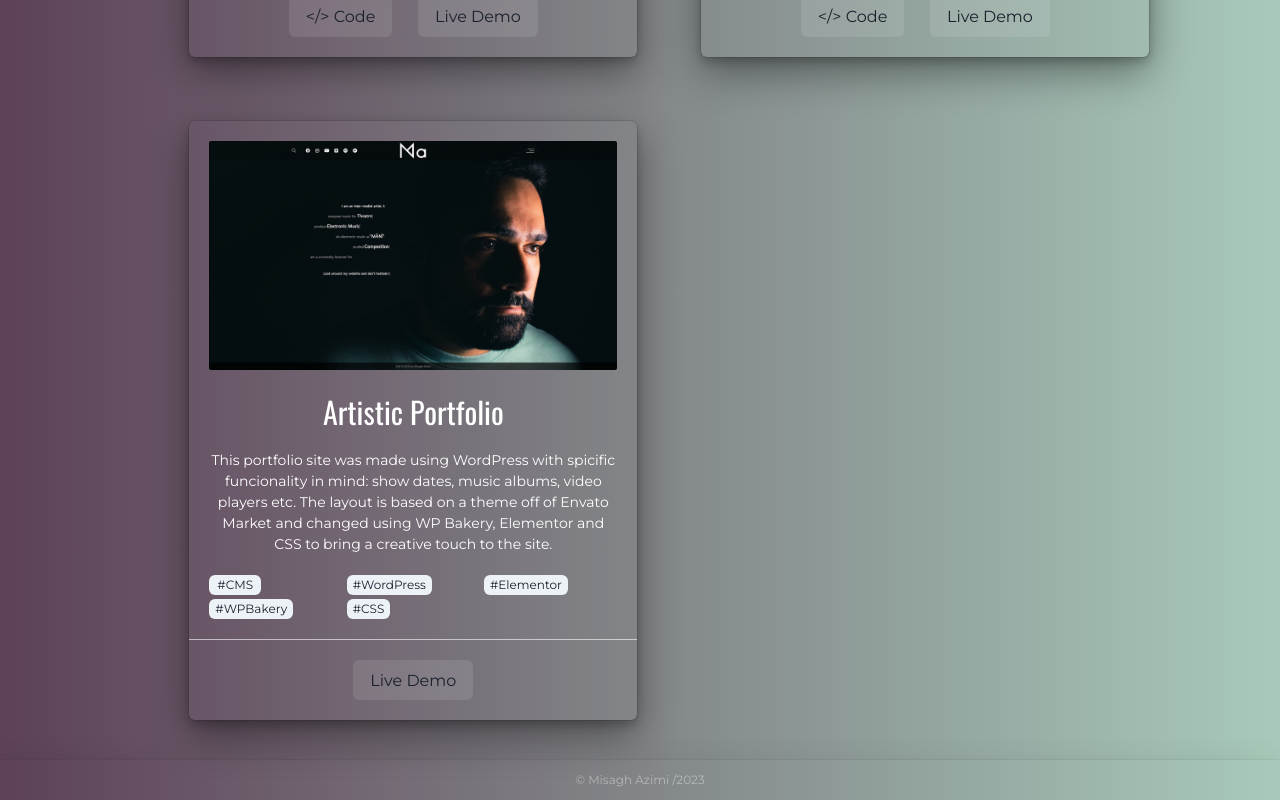
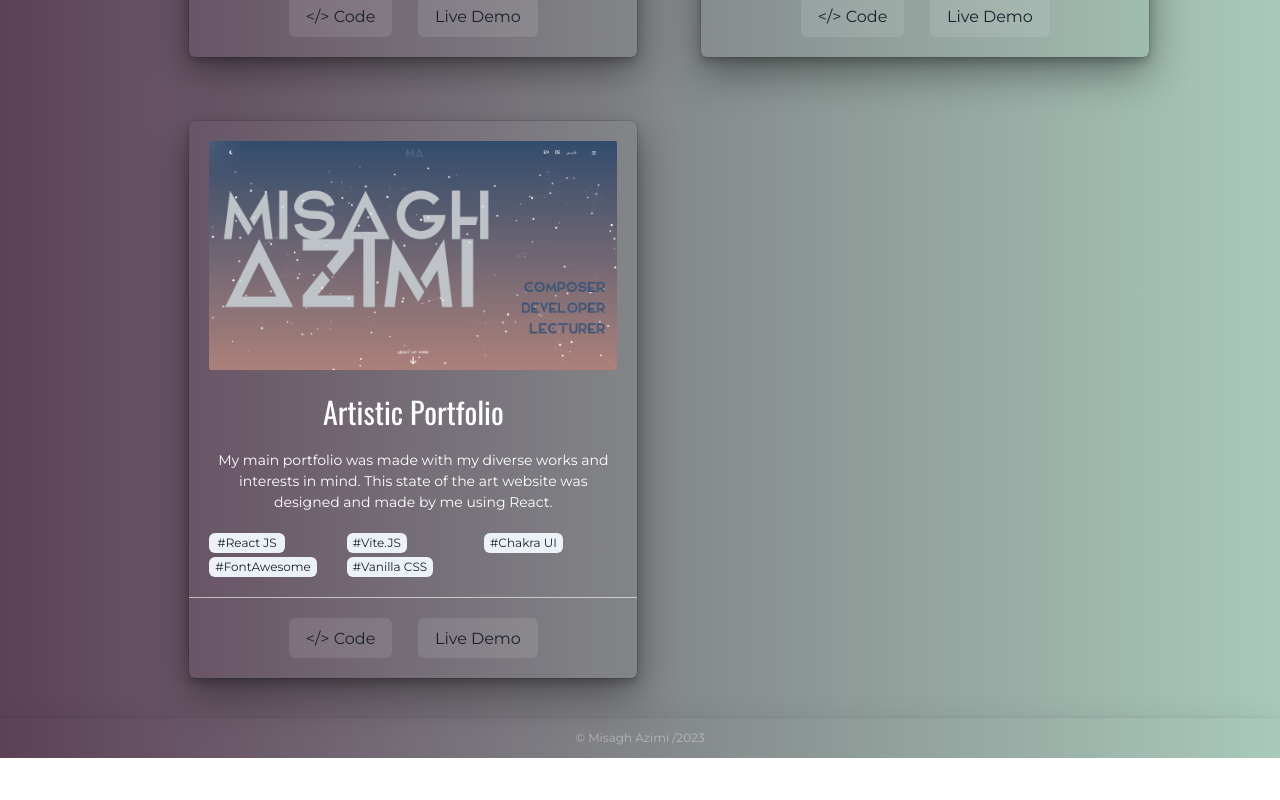
Before and after one commit to MAz-Codes/myresume, a React (Vite) app: page /work in a window 1280 px wide. Shown: the part 1232-2032 px from the top of the page. After the commit the page ends 1990 px from the top, so only its background shows below. Built offline with nearby package versions, Linux system fonts and the light colour scheme.

Commit message:
work page updated

```diff
--- a/package.json
+++ b/package.json
@@ -12,6 +12,7 @@
     "@chakra-ui/react": "^2.5.1",
     "@emotion/react": "^11.10.6",
     "@emotion/styled": "^11.10.6",
+    "d3": "^7.8.5",
     "framer-motion": "^10.3.2",
     "react": "^18.2.0",
     "react-dom": "^18.2.0",
--- a/src/Pages/Work.jsx
+++ b/src/Pages/Work.jsx
@@ -12,7 +12,7 @@ import Footbar from '../Elements/Footbar'
 import FotoMani from "/mani-music.com_.png"
 import FotoPortfolio from "/portfoliodark.jpg"
 import FotoTara from "/tarawebshop.jpg"
-import FotoMisagh from "/misaghazimi.com.jpg"
+import FotoMisagh from "/misaghazimi.png"
 import FotoNba from "/nbanews.jpg"
 import FotoQuiz from "/audioquiz.jpg"
 
@@ -228,23 +228,29 @@ return (
                     <Stack mt='6' spacing='3'>
                       <Heading fontFamily="Oswald-Regular" size='lg'>Artistic Portfolio</Heading>
                       <Text fontSize="sm" py="1vh">
-                        This portfolio site was made using WordPress with spicific funcionality in mind: show dates, music albums, video players etc. The layout is based on a theme off of Envato Market and changed using WP Bakery, Elementor and CSS to bring a creative touch to the site.
+                        My main portfolio was made with my diverse works and interests in mind. This state of the art website was designed and made by me using React.
                       </Text>
                       <Grid gap="1" templateColumns={"repeat(3, 1fr)"}>
-                      <Tag size="sm" w="fit-content">#CMS</Tag>
-                        <Tag px="1.5" size="sm" w="fit-content">#WordPress</Tag>
-                        <Tag px="1.5" size="sm" w="fit-content">#Elementor</Tag>
-                        <Tag px="1.5" size="sm" w="fit-content">#WPBakery</Tag>
-                        <Tag px="1.5" size="sm" w="fit-content">#CSS</Tag>
+                      <Tag size="sm" w="fit-content">#React JS</Tag>
+                        <Tag px="1.5" size="sm" w="fit-content">#Vite.JS</Tag>
+                        <Tag px="1.5" size="sm" w="fit-content">#Chakra UI</Tag>
+                        <Tag px="1.5" size="sm" w="fit-content">#FontAwesome</Tag>
+                        <Tag px="1.5" size="sm" w="fit-content">#Vanilla CSS</Tag>
                       </Grid>
                     </Stack>
                   </CardBody>
                   <Divider />
                   <CardFooter justifyContent={"center"} alignItems="center">
+                  <Stack direction={"row"} spacing='2vw'>
+                      <Button bg="rgba(255, 255, 255, 0.1)" _hover={{backgroundColor:"white", textColor:"black", borderColor:"transparent"}} _focus={{borderColor:"white", outlineColor:"transparent"}}
+                      onClick={()=> window.open("https://github.com/MAz-Codes/particleReactWebApp")}>
+                        {("</>")} Code
+                      </Button>
                       <Button bg="rgba(255, 255, 255, 0.1)" _hover={{backgroundColor:"white", textColor:"black", borderColor:"transparent"}} _focus={{borderColor:"white", outlineColor:"transparent"}}
                       onClick={()=> window.open("https://misaghazimi.com")}>
                         Live Demo
                       </Button>
+                      </Stack>
                   </CardFooter>
                 </Card>
               </Grid>
```
Also changed, not shown: public/misaghazimi.png (added), 1 other file (tests, documents, lock files or other folders).
